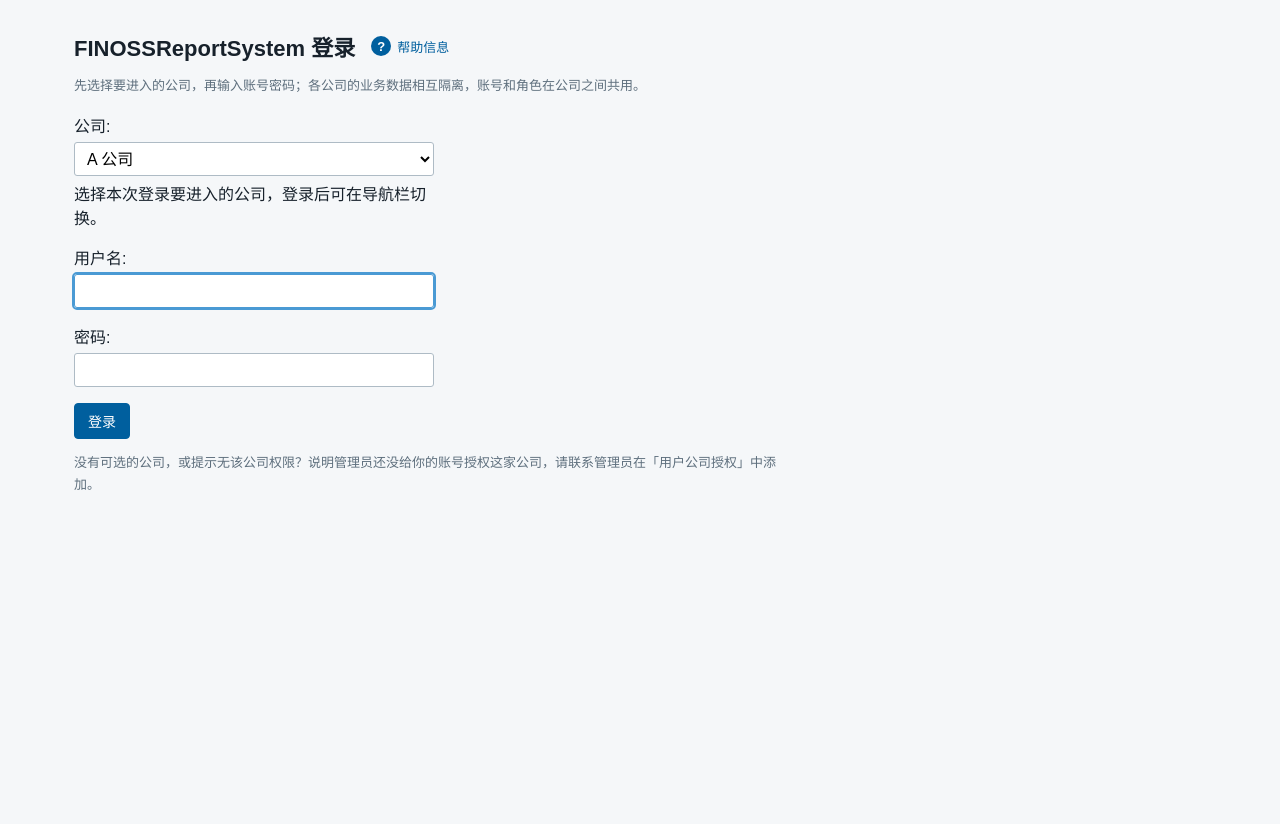
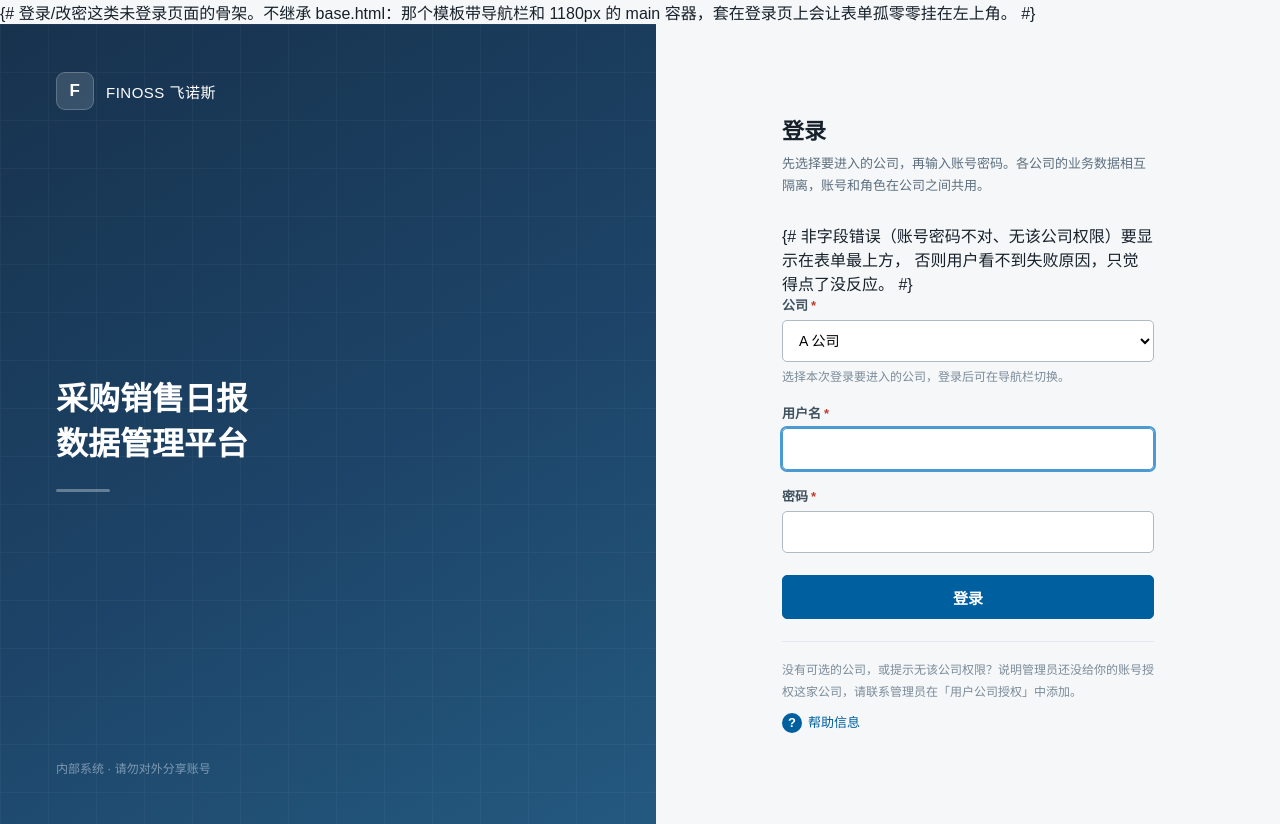
Before and after one commit to CenvyChan/dailyReport, a Django app: page /accounts/login/ in a window 1280 px wide. Before the commit the page ends 490 px from the top, so only its background shows below. Run offline with Django 5.2, Linux system fonts and the light colour scheme; data comes from the database, SQL or seed files in the repository.

Commit message:
登录页改左右分栏，改密页共用同一骨架
登录页原先直接继承 base.html，套在带导航栏和 1180px main 容器的通用布局
里，表单孤零零挂在页面左上角——这是它显得简陋的根因，不是配色问题。

新增 base_auth.html 作为未登录页面的独立骨架：左侧深蓝品牌区（沿用导航栏
的 #17324d，保证登录页和系统内部是一套视觉，纹理用纯 CSS 网格不引外部
图片），右侧专注表单。窄屏时左栏收成顶部横条。

表单改逐字段渲染而不是 form.as_p，因为全局的 form p{max-width:360px} 会
把字段锁死在窄列里。顺带补上此前缺的两处：必填标记，以及非字段错误的显式
渲染——密码错或无该公司权限时，原先 as_p 也会渲染但混在字段间不显眼。

改密页一并换成同一骨架。它此时用户已登录但被中间件锁住，继承 base.html
会显示一整排导航，而点任何一项都会被弹回来。另外密码规则的 help_text 是
Django 生成的 <ul>，逐字段渲染必须放行 HTML，否则页面上会出现可见的
&lt;ul&gt;&lt;li&gt;（已加 .help ul 的缩进样式）。

清掉不再有引用的 .login-head。新增 11 个测试覆盖布局、字段顺序、错误提示
和密码规则渲染，全量 404 个测试通过。

Co-Authored-By: Claude Opus 4.8 <noreply@anthropic.com>

```diff
--- a/static/css/app.css
+++ b/static/css/app.css
@@ -67,8 +67,6 @@ button:disabled { background: #b9c2c9; border-color: #b9c2c9; cursor: not-allowe
 /* 停用的账号灰显，一眼能看出哪些人已离职 */
 .row-inactive { color: #9aa5ad; }
 .row-inactive td { background: #f7f9fa; }
-.login-head { display: flex; align-items: center; gap: 16px; }
-.login-head h1 { margin: 0; }
 .help-link { display: inline-flex; align-items: center; gap: 6px; font-size: 13px; text-decoration: none; }
 .help-link:hover { text-decoration: underline; }
 .help-icon { display: inline-flex; align-items: center; justify-content: center; width: 20px; height: 20px; border-radius: 50%; background: #005f9e; color: #fff; font-weight: 700; font-size: 13px; }
@@ -212,3 +210,72 @@ td.num-key { font-weight: 600; }
   .table-foot { flex-direction: column; align-items: stretch; }
   .page-head { align-items: stretch; }
 }
+
+/* ================= 登录/改密页（base_auth.html）=================
+   不走 base.html 的导航 + 1180px main 容器：那套布局会让登录表单
+   孤零零挂在页面左上角。这里是左右分栏的独立骨架。 */
+.auth-body { margin: 0; }
+.auth-split { min-height: 100vh; display: flex; }
+
+/* 左侧品牌区。深蓝沿用导航栏的 #17324d，保证登录页和系统内部是一套视觉 */
+.auth-brand {
+  flex: 1; display: flex; flex-direction: column; justify-content: space-between;
+  padding: 48px 56px; color: #fff;
+  background: linear-gradient(150deg, #17324d 0%, #1d4468 55%, #24597f 100%);
+  position: relative; overflow: hidden;
+}
+/* 极淡的网格纹理，暗示「报表/数据」，不抢主体。纯 CSS 实现，不引外部图片 */
+.auth-brand::after {
+  content: ""; position: absolute; inset: 0; pointer-events: none; opacity: .035;
+  background-image: linear-gradient(#fff 1px, transparent 1px), linear-gradient(90deg, #fff 1px, transparent 1px);
+  background-size: 48px 48px;
+}
+.auth-mark { display: flex; align-items: center; gap: 12px; font-size: 15px; letter-spacing: .5px; }
+.auth-logo {
+  width: 38px; height: 38px; border-radius: 9px; background: rgba(255, 255, 255, .14);
+  display: grid; place-items: center; font-weight: 700; font-size: 17px;
+  border: 1px solid rgba(255, 255, 255, .2);
+}
+/* 标题垂直居中：品牌区只有标题一块内容，靠上会让中间空一大片 */
+.auth-title { margin: auto 0; }
+.auth-title h1 { margin: 0; font-size: 32px; font-weight: 600; line-height: 1.4; color: #fff; }
+/* 标题下一条短线收口，避免纯标题看起来像没排完 */
+.auth-title h1::after {
+  content: ""; display: block; width: 54px; height: 3px; margin-top: 22px;
+  background: rgba(255, 255, 255, .32); border-radius: 2px;
+}
+.auth-brand-foot { margin: 0; font-size: 12px; color: #7e99b3; }
+
+/* 右侧表单区 */
+.auth-panel { flex: 1; display: flex; align-items: center; justify-content: center; padding: 40px; background: #f5f7f9; }
+.auth-card { width: 100%; max-width: 372px; }
+.auth-card .messages { max-width: none; }
+.auth-head { margin-bottom: 26px; }
+.auth-head h2 { margin: 0 0 8px; font-size: 22px; font-weight: 600; }
+.auth-head p { margin: 0; font-size: 13px; color: #5d6f7f; line-height: 1.7; }
+
+/* 表单：逐字段渲染（不用 form.as_p，那会套上 form p{max-width:360px}）。
+   .field / .req / .help 复用表单页已有的类名和层次约定。 */
+.auth-form .field { display: grid; gap: 6px; margin-bottom: 16px; max-width: none; }
+.auth-form .field > label { font-size: 13px; font-weight: 600; color: #40515f; }
+.auth-form .field > label .req { color: #c0392b; margin-left: 3px; }
+.auth-form .field .help { font-size: 12px; color: #7b8b99; line-height: 1.6; }
+/* 密码规则的 help_text 是 Django 生成的 <ul>，默认项目符号缩进太深 */
+.auth-form .field .help ul { margin: 0; padding-left: 16px; }
+/* 输入框比全站的 34px 高一档：登录页只有三个字段，点击目标可以给足 */
+.auth-form input, .auth-form select { width: 100%; height: 42px; padding: 0 12px; font-size: 14px; border-radius: 5px; }
+.auth-submit { width: 100%; height: 44px; margin-top: 6px; font-size: 15px; font-weight: 600; border-radius: 5px; }
+
+.auth-foot { margin-top: 22px; padding-top: 18px; border-top: 1px solid #e2e8ed; font-size: 12px; color: #7b8b99; line-height: 1.8; }
+.auth-foot p { margin: 0 0 8px; }
+
+/* 窄屏：左栏收成顶部横条，只留标识和标题 */
+@media (max-width: 880px) {
+  .auth-split { flex-direction: column; }
+  .auth-brand { flex: none; padding: 26px; }
+  .auth-title { margin: 18px 0 0; }
+  .auth-title h1 { font-size: 21px; }
+  .auth-title h1::after { margin-top: 14px; }
+  .auth-brand-foot { display: none; }
+  .auth-panel { flex: 1; padding: 30px 22px; }
+}
--- /dev/null
+++ b/templates/base_auth.html
@@ -0,0 +1,35 @@
+{% load static %}<!doctype html>
+{# 登录/改密这类未登录页面的骨架。不继承 base.html：那个模板带导航栏和
+   1180px 的 main 容器，套在登录页上会让表单孤零零挂在左上角。 #}
+<html lang="zh-CN">
+<head>
+  <meta charset="utf-8">
+  <meta name="viewport" content="width=device-width, initial-scale=1">
+  <title>{% block title %}FINOSSReportSystem{% endblock %}</title>
+  <link rel="stylesheet" href="{% static 'css/app.css' %}">
+</head>
+<body class="auth-body">
+<div class="auth-split">
+
+  {# 左侧品牌区：深蓝延续导航栏的 #17324d，让登录页和系统内部是一套视觉 #}
+  <section class="auth-brand">
+    <div class="auth-mark">
+      <span class="auth-logo" aria-hidden="true">F</span>
+      <span>FINOSS 飞诺斯</span>
+    </div>
+    <div class="auth-title">
+      <h1>采购销售日报<br>数据管理平台</h1>
+    </div>
+    <p class="auth-brand-foot">内部系统 · 请勿对外分享账号</p>
+  </section>
+
+  <section class="auth-panel">
+    <div class="auth-card">
+      {% if messages %}<ul class="messages">{% for message in messages %}<li class="{{ message.tags }}">{{ message }}</li>{% endfor %}</ul>{% endif %}
+      {% block content %}{% endblock %}
+    </div>
+  </section>
+
+</div>
+</body>
+</html>
--- a/templates/registration/login.html
+++ b/templates/registration/login.html
@@ -1,12 +1,33 @@
-{% extends "base.html" %}
+{% extends "base_auth.html" %}
+{% block title %}登录 - FINOSSReportSystem{% endblock %}
 {% block content %}
-<div class="login-head">
-  <h1>FINOSSReportSystem 登录</h1>
+<div class="auth-head">
+  <h2>登录</h2>
+  <p>先选择要进入的公司，再输入账号密码。各公司的业务数据相互隔离，账号和角色在公司之间共用。</p>
+</div>
+
+<form method="post" class="auth-form">{% csrf_token %}
+  {# 非字段错误（账号密码不对、无该公司权限）要显示在表单最上方，
+     否则用户看不到失败原因，只觉得点了没反应。 #}
+  {% if form.non_field_errors %}<ul class="errorlist">{% for error in form.non_field_errors %}<li>{{ error }}</li>{% endfor %}</ul>{% endif %}
+
+  {% for field in form %}
+  <div class="field">
+    <label for="{{ field.id_for_label }}">{{ field.label }}{% if field.field.required %}<span class="req" title="必填">*</span>{% endif %}</label>
+    {{ field }}
+    {% if field.errors %}<ul class="errorlist">{% for error in field.errors %}<li>{{ error }}</li>{% endfor %}</ul>{% endif %}
+    {# help_text 来自表单定义（密码规则是 Django 生成的 <ul>），不是用户输入，用 safe 输出 #}
+    {% if field.help_text %}<span class="help">{{ field.help_text|safe }}</span>{% endif %}
+  </div>
+  {% endfor %}
+
+  <button type="submit" class="auth-submit">登录</button>
+</form>
+
+<div class="auth-foot">
+  <p>没有可选的公司，或提示无该公司权限？说明管理员还没给你的账号授权这家公司，请联系管理员在「用户公司授权」中添加。</p>
   <a class="help-link" href="{% url 'core:user_guide' %}" target="_blank" rel="noopener" title="打开用户使用指南">
     <span class="help-icon" aria-hidden="true">?</span><span>帮助信息</span>
   </a>
 </div>
-<p class="page-help">先选择要进入的公司，再输入账号密码；各公司的业务数据相互隔离，账号和角色在公司之间共用。</p>
-<form method="post">{% csrf_token %}{{ form.as_p }}<button type="submit">登录</button></form>
-<p class="page-help">没有可选的公司，或提示无该公司权限？说明管理员还没给你的账号授权这家公司，请联系管理员在「用户公司授权」中添加。</p>
 {% endblock %}
```
Also changed, not shown: core/tests/test_login_page.py (added, +110 -0 lines), templates/core/password_change.html (+24 -4 lines).
